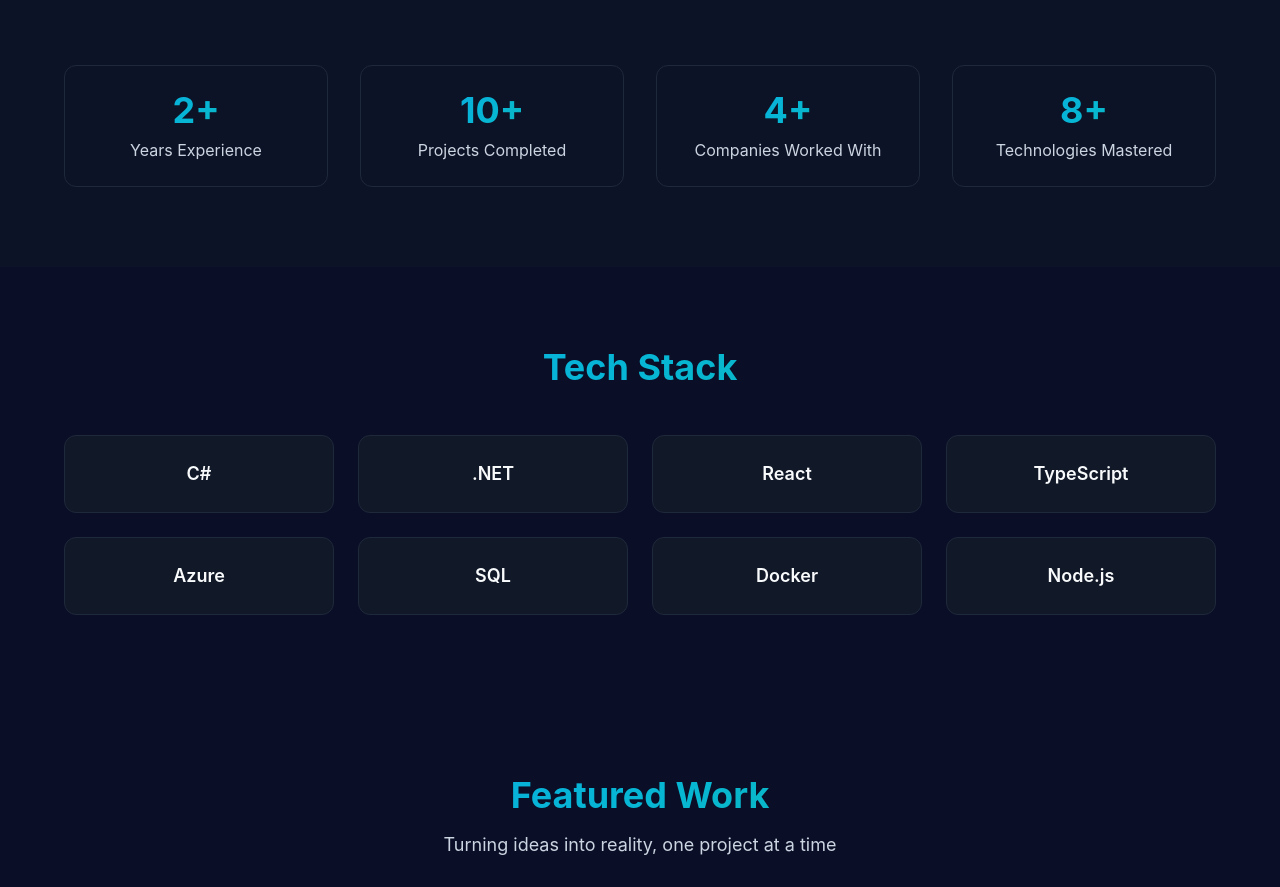
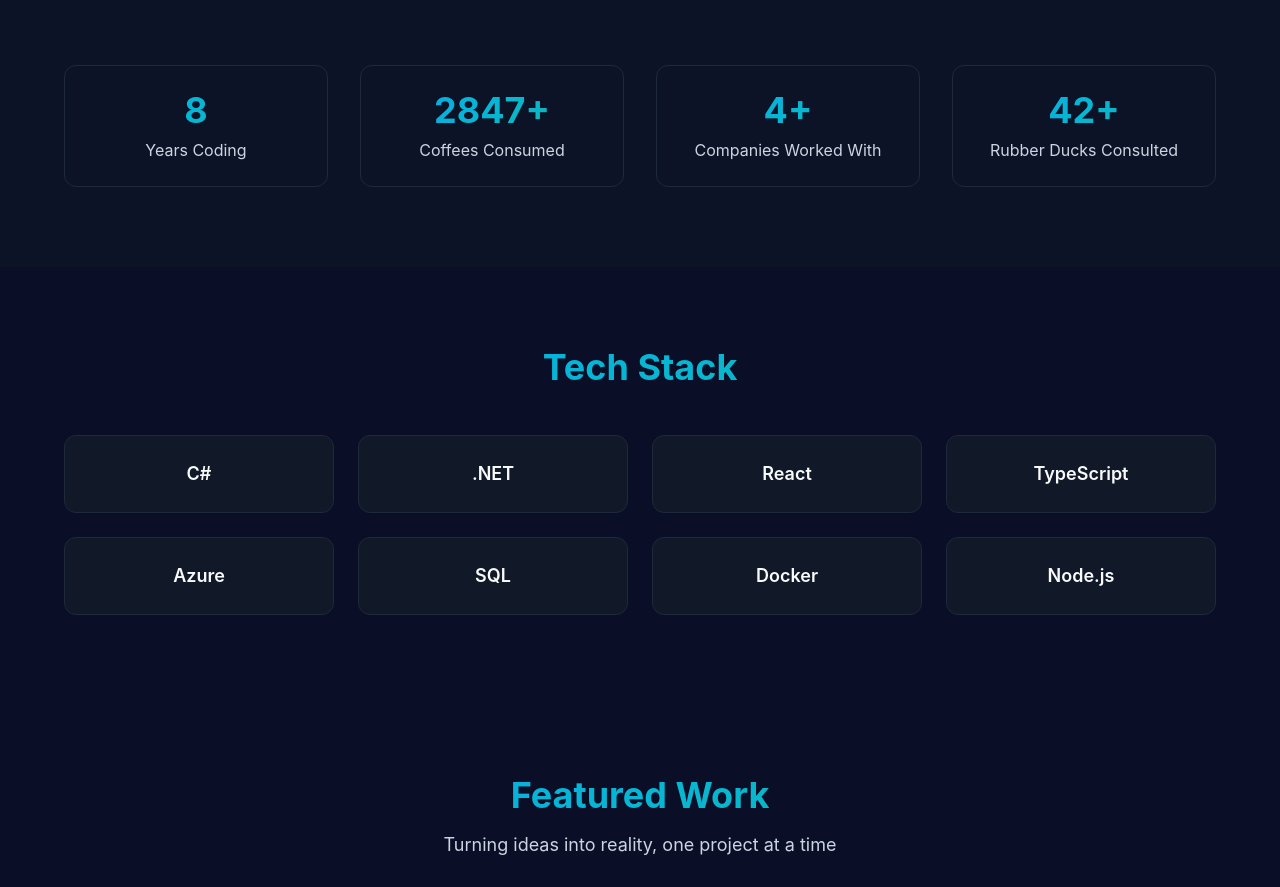
Before and after one commit to mjvstaden/personal-website, a React (Vite) app: page / in a window 1280 px wide. Shown: the part 880-1767 px from the top of the page. Built offline with nearby package versions, Linux system fonts and the light colour scheme.

Commit message:
Update stats section

```diff
--- a/src/components/sections/StatsCounter.tsx
+++ b/src/components/sections/StatsCounter.tsx
@@ -8,10 +8,10 @@ interface Stat {
 }
 
 const stats: Stat[] = [
-  { value: 2, label: 'Years Experience', suffix: '+' },
-  { value: 10, label: 'Projects Completed', suffix: '+' },
+  { value: 8, label: 'Years Coding', suffix: '' },
+  { value: 2847, label: 'Coffees Consumed', suffix: '+' },
   { value: 4, label: 'Companies Worked With', suffix: '+' },
-  { value: 8, label: 'Technologies Mastered', suffix: '+' },
+  { value: 42, label: 'Rubber Ducks Consulted', suffix: '+' },
 ];
 
 export default function StatsCounter() {
```
